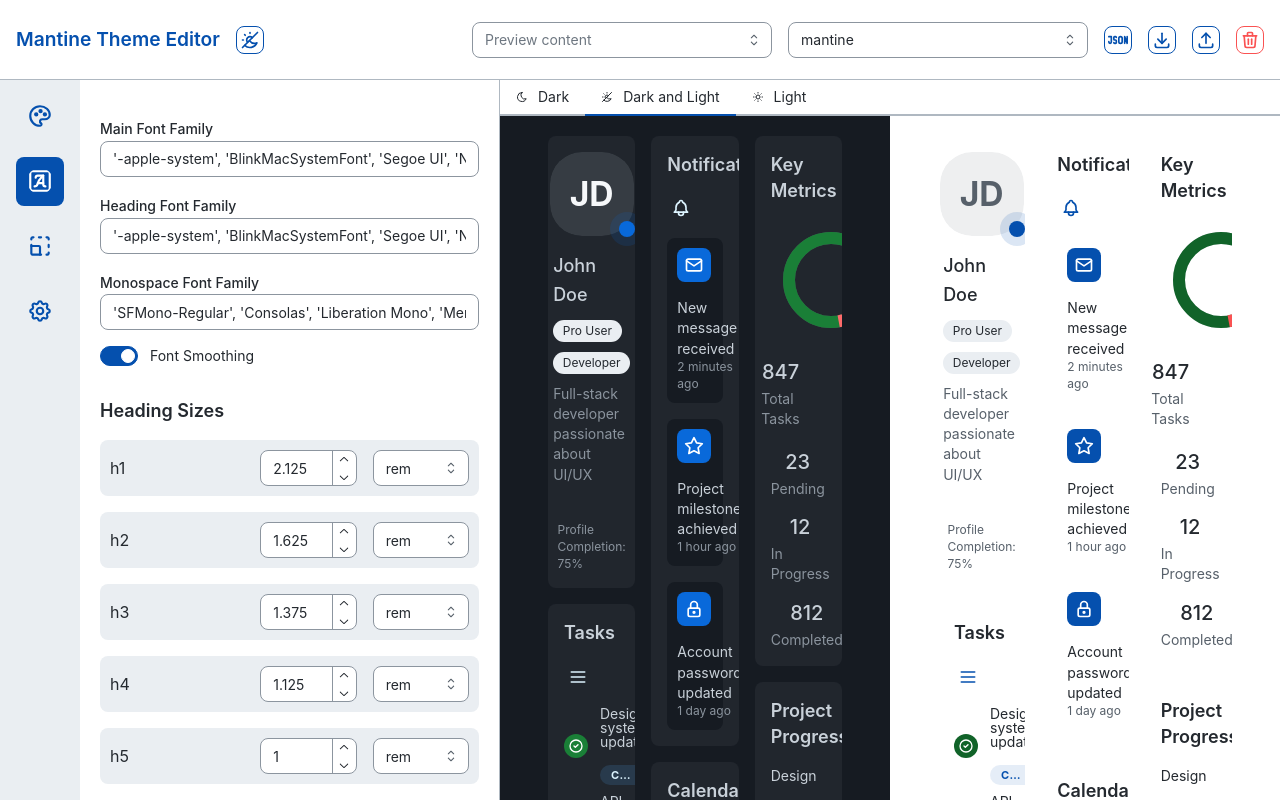
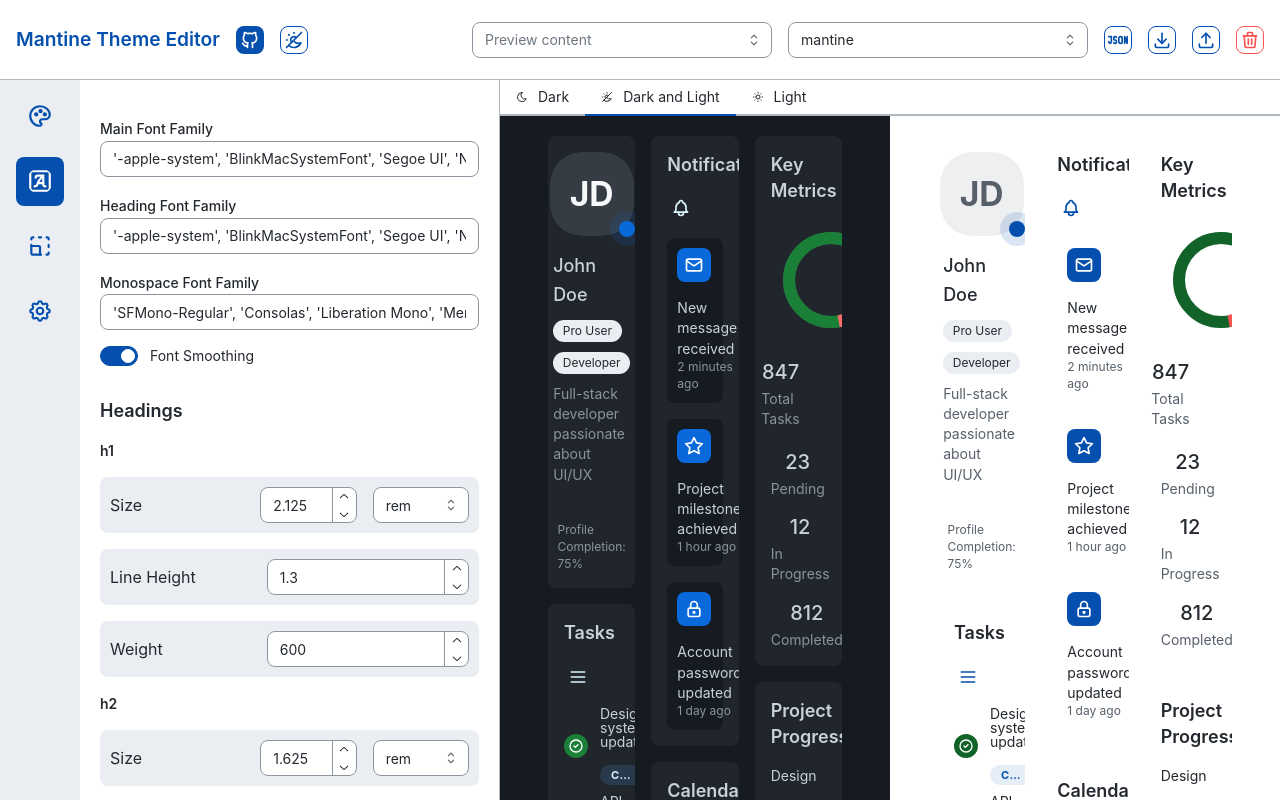
Before and after one commit to kahvilei/mantine-theme-generator, a React (Vite) app: page / in a window 1280 px wide. Both pictures are taken after a click on the tab 40 px from the left and 181 px from the top of the page. Shown: the top 800 px of the page. Built offline with nearby package versions, Linux system fonts and the light colour scheme.

Commit message:
quick fixes

```diff
--- a/src/components/Header/Header.tsx
+++ b/src/components/Header/Header.tsx
@@ -1,5 +1,6 @@
 import React, { useEffect, useState } from 'react';
 import {
+  IconBrandGithub,
   IconDownload,
   IconJson,
   IconLayoutSidebar,
@@ -75,6 +76,9 @@ const Header: React.FC<HeaderProps> = ({
         <Title size={'1.2rem'} c={'blue'}>
           Mantine Theme Editor
         </Title>
+        <ActionIcon variant="filled" onClick={() => window.open('https://github.com/kahvilei/mantine-theme-generator', '_blank')}>
+          <IconBrandGithub size="1.25rem" />
+        </ActionIcon>
         <ActionIcon variant="outline" onClick={toggleScheme}>
           <IconSunMoon size="1.25rem" />
         </ActionIcon>
@@ -85,6 +89,7 @@ const Header: React.FC<HeaderProps> = ({
           data={['UI Demo', 'Repository', 'Messaging Service']}
           value={currentContent? currentContent : "UI Demo"}
           onChange={(value) => updateDisplayContent(value as string)}
+          allowDeselect = {false}
           style={{ width: '300px' }}
         />
         <Select
@@ -93,6 +98,7 @@ const Header: React.FC<HeaderProps> = ({
           renderOption={themeOptions}
           value={currentThemeName? currentThemeName : 'mantine'}
           onChange={handlePreMadeThemeSelect}
+          allowDeselect = {false}
           style={{ width: '300px' }}
           classNames={{option: classes.themePreviewOption, dropdown: classes.themePreviewDropdown}}
         />
--- a/src/components/JsonEditor/JsonEditor.tsx
+++ b/src/components/JsonEditor/JsonEditor.tsx
@@ -1,6 +1,5 @@
 import { CodeHighlight } from '@mantine/code-highlight';
-import { ScrollArea, Stack, Text } from '@mantine/core';
-import React, { useState } from 'react';
+import { Stack} from '@mantine/core';
 
 
 interface JsonEditorProps {
@@ -10,23 +9,6 @@ interface JsonEditorProps {
 
 function JsonEditor ({ theme, onEdit }: JsonEditorProps) {
 
-  const [currentEditorContent, setCurrentEditorContent] = useState(theme);
-  const [validationError, setValidationError] = useState(false);
-
-  const handleUpdate = (newContent: string) => {
-    setCurrentEditorContent(newContent);
-    try {
-      //test to see if current content can be used to create a new Mantine theme
-      JSON.parse(newContent);
-      if (onEdit) {
-        onEdit(newContent);
-        setValidationError(false);
-      }
-    } catch (error) {
-      setValidationError(true);
-    }
-  };
-
   return (
     <Stack gap="md">
       <CodeHighlight
@@ -34,14 +16,9 @@ function JsonEditor ({ theme, onEdit }: JsonEditorProps) {
         language="json"
         copyLabel="Copy button code"
         copiedLabel="Copied!"
-        contentEditable
-        onKeyUp={(value) => {
-          handleUpdate(value.currentTarget.textContent || '');
-        }}
         maw={'100%'}
         style={{ height: 'calc(100vh - 220px)', overflowY: 'auto' }}
       />
-      {validationError && <Text c="red">JSON can not be converted to theme</Text>}
     </Stack>
 
   );
--- a/src/components/ThemeControlPanel/ColorControls/Reusable Controls/GroupedColorSelector.tsx
+++ b/src/components/ThemeControlPanel/ColorControls/Reusable Controls/GroupedColorSelector.tsx
@@ -33,6 +33,7 @@ const GroupedColorSelector: React.FC<{
           <Text>{option.label}</Text>
         </Group>
       )}
+      allowDeselect = {false}
       leftSection={<ColorSwatch color={mainColor.shade} size={20} />}
     />
   );
--- a/src/components/ThemeControlPanel/Reusable Controls/NumberUnitSelector.tsx
+++ b/src/components/ThemeControlPanel/Reusable Controls/NumberUnitSelector.tsx
@@ -5,6 +5,8 @@ interface NumberUnitSelectorProps {
   value: string;
   onChange: (value: string) => void;
   label?: string;
+  step?: number
+  hasUnits?: boolean;
   min?: number;
   max?: number;
 }
@@ -14,7 +16,9 @@ import classes from './NumberUnitSelector.module.css';
 const NumberUnitSelector: React.FC<NumberUnitSelectorProps> = ({
   value,
   onChange,
+  step = 1,
   label,
+  hasUnits = true,
   min = 0,
   max = 1000,
 }) => {
@@ -27,12 +31,11 @@ const NumberUnitSelector: React.FC<NumberUnitSelectorProps> = ({
     { value: 'vw', label: 'vw' },
   ];
 
-  // Parse default value into number and unit
   const parseValue = (value: string) => {
-    const match = value.match(/^([-\d.]+)(\D+)$/);
+    const match = value.match(/^([-\d.]+)(\D+)?$/);
     return {
       number: match ? parseFloat(match[1]) : 0,
-      unit: match ? match[2] : 'px',
+      unit: hasUnits ? (match?.[2] || 'px') : '',
     };
   };
 
@@ -41,8 +44,8 @@ const NumberUnitSelector: React.FC<NumberUnitSelectorProps> = ({
   const [unitValue, setUnitValue] = useState(defaultParsed.unit);
 
   useEffect(() => {
-    onChange(`${numberValue}${unitValue}`);
-  }, [numberValue, unitValue]);
+    onChange(hasUnits ? `${numberValue}${unitValue}` : `${numberValue}`);
+  }, [numberValue, unitValue, hasUnits]);
 
   return (
     <Card p='xs' className={classes.numberUnitSelector}>
@@ -53,15 +56,17 @@ const NumberUnitSelector: React.FC<NumberUnitSelectorProps> = ({
           onChange={(value) => setNumberValue(value as number || 0)}
           min={min}
           max={max}
-        w={'30%'}
-        step={unitValue === 'rem' || unitValue === 'em' ? 0.1 : 1}
+          w={hasUnits ? '30%' : '60%'}
+          step={step}
         />
+        {hasUnits && (
           <Select
             data={cssUnits}
             w={'30%'}
             value={unitValue}
             onChange={(value) => setUnitValue(value || 'px')}
           />
+        )}
       </Group>
     </Card>
   );
--- a/src/components/ThemeControlPanel/ThemeContext/ThemeManager/ThemeManager.tsx
+++ b/src/components/ThemeControlPanel/ThemeContext/ThemeManager/ThemeManager.tsx
@@ -328,13 +328,13 @@ class ThemeManager {
     this.commitChanges();
   }
 
-  getHeadingWeight() {
+  getHeadingDefaultWeight() {
     return this.theme.headings?.fontWeight
       ? this.theme.headings.fontWeight
       : this.defaultTheme.headings?.fontWeight;
   }
 
-  setHeadingWeight(value: string) {
+  setHeadingDefaultWeight(value: string) {
     this.theme.headings
       ? (this.theme.headings.fontWeight = value)
       : (this.theme.headings = { fontWeight: value });
@@ -354,6 +354,33 @@ class ThemeManager {
       : (this.theme.headings = { sizes: { [key]: {fontSize: framedValue} } });
     this.commitChanges();
   }
+
+  getHeadingLineHeight(key: 'h1' | 'h2' | 'h3' | 'h4' | 'h5' | 'h6') {
+    return this.theme.headings?.sizes
+      ? this.unframeValue(this.theme.headings.sizes[key]?.lineHeight as string)
+      : this.unframeValue(this.defaultTheme.headings?.sizes[key].lineHeight as string);
+  }
+
+  setHeadingLineHeight(key: 'h1' | 'h2' | 'h3' | 'h4' | 'h5' | 'h6', value: string) {
+    this.theme.headings
+      ? (this.theme.headings.sizes ? (this.theme.headings.sizes[key] = { ...this.theme.headings.sizes[key], lineHeight: value }) : this.theme.headings.sizes = { [key]: { lineHeight: value } })
+      : (this.theme.headings = { sizes: { [key]: { lineHeight: value } } });
+    this.commitChanges();
+  }
+
+  getHeadingWeight(key: 'h1' | 'h2' | 'h3' | 'h4' | 'h5' | 'h6') {
+    return this.theme.headings?.sizes
+      ? this.theme.headings.sizes[key]?.fontWeight
+      : this.defaultTheme.headings?.sizes[key].fontWeight? this.defaultTheme.headings.sizes[key].fontWeight : this.theme.headings?.fontWeight ? this.theme.headings.fontWeight : this.defaultTheme.headings?.fontWeight;
+  }
+
+  setHeadingWeight(key: 'h1' | 'h2' | 'h3' | 'h4' | 'h5' | 'h6', value: string) {
+    this.theme.headings
+      ? (this.theme.headings.sizes ? (this.theme.headings.sizes[key] = { ...this.theme.headings.sizes[key], fontWeight: value }) : this.theme.headings.sizes = { [key]: { fontWeight: value } })
+      : (this.theme.headings = { sizes: { [key]: { fontWeight: value } } });
+    this.commitChanges();
+  }
+
 
   getBodyFontFamily() {
     return this.theme.fontFamily
--- a/src/components/ThemeControlPanel/TypographyControls/HeadingsSettings.tsx
+++ b/src/components/ThemeControlPanel/TypographyControls/HeadingsSettings.tsx
@@ -9,16 +9,39 @@ const HeadingsSettings = () => {
   const headings = ['h1', 'h2', 'h3', 'h4', 'h5', 'h6'] as const;
   return (
     <Stack mt="md">
-      <Title order={4}>Heading Sizes</Title>
+      <Title order={4}>Headings</Title>
       {headings.map((heading) => (
+        <Stack gap="md">
+        <Title order={6} key={heading}>{heading}</Title>
         <NumberUnitSelector
-            key={heading}
-            label={heading}
+            key={`heading-size-${heading}`}
+            label={'Size'}
             value={theme.getHeadingSize(heading) || '0px'}
             onChange={(value) => theme.setHeadingSize(heading, value)}
             min={0}
             max={100}
         />
+        <NumberUnitSelector
+            key={`heading-line-height-${heading}`}
+            label={'Line Height'}
+            value={theme.getHeadingLineHeight(heading) || '0px'}
+            onChange={(value) => theme.setHeadingLineHeight(heading, value)}
+            hasUnits={false}
+            step={0.1}
+            min={0}
+            max={100}
+        />
+        <NumberUnitSelector
+            key={`heading-weight-${heading}`}
+            label={'Weight'}
+            value={theme.getHeadingWeight(heading) || '0px'}
+            onChange={(value) => theme.setHeadingWeight(heading, value)}
+            hasUnits={false}
+            step={100}
+            min={100}
+            max={800}
+        />
+        </Stack>
         ))}
     </Stack>
   );
--- a/src/components/ThemeDisplayPanel/Demo Pages/ComponentShowcase.tsx
+++ b/src/components/ThemeDisplayPanel/Demo Pages/ComponentShowcase.tsx
@@ -203,7 +203,7 @@ const TaskManager = () => (
       {['Testing', 'Deployment'].map((task) => (
         <List.Item key={task}
           icon={
-            <ThemeIcon color="grey" size={24} radius="xl">
+            <ThemeIcon color="gray" size={24} radius="xl">
               <IconLock size={16} />
             </ThemeIcon>
           }
```
Lines whose indentation alone changed are shown as unchanged.
